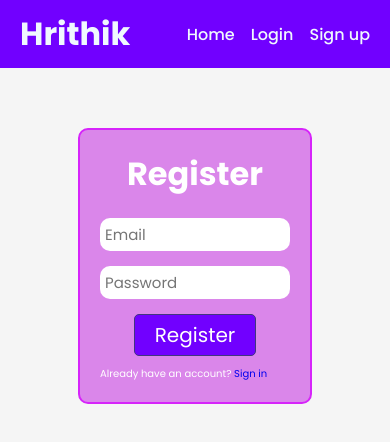
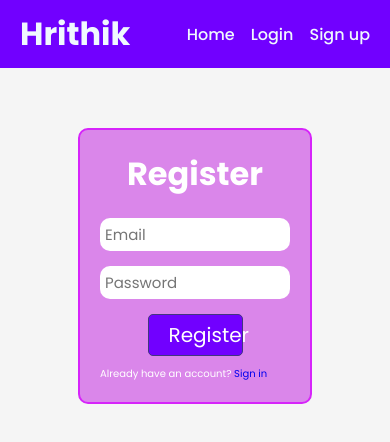
Before and after one commit to Hrithik100/firebase_react_auth, a React (Vite) app: page /register in a window 390 px wide. Shown: the top 442 px of the page. Built offline with nearby package versions, Linux system fonts and the light colour scheme; no server answers.

Commit message:
1st commit

```diff
--- a/src/pages/Auth/Login.module.css
+++ b/src/pages/Auth/Login.module.css
@@ -37,10 +37,10 @@
 }
 
 .submitbtn {
+    width: 100%;
     border-radius: 5px;
     border: 1px solid rgb(66, 53, 129);
     font-family: "Poppins";
-    max-width: 100%;
     font-size: 20px;
     padding: 5px 20px;
     background-color: #7100ff;
@@ -80,6 +80,10 @@
         width: 100%;
     }
 
+    .submitbtn {
+        width: 50%;
+    }
+
     .account {
         font-size: 10px;
     }
```
